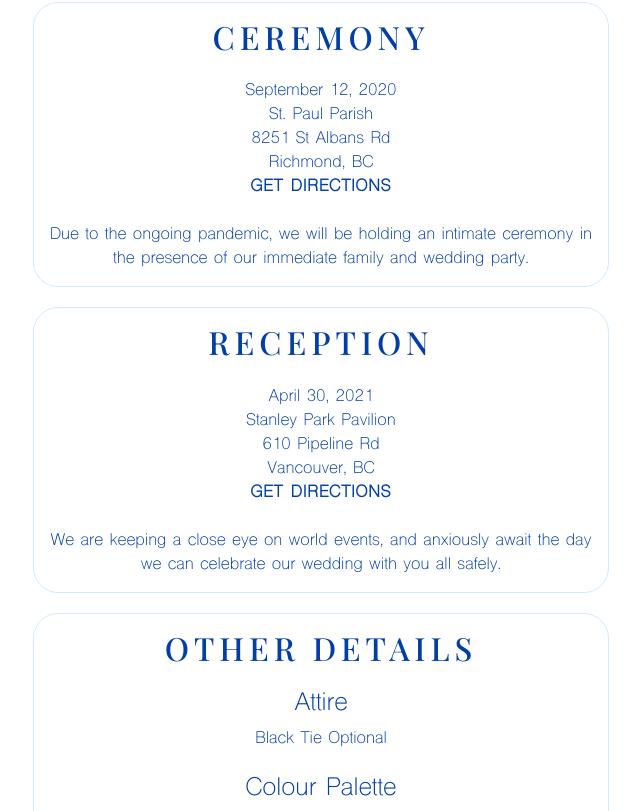
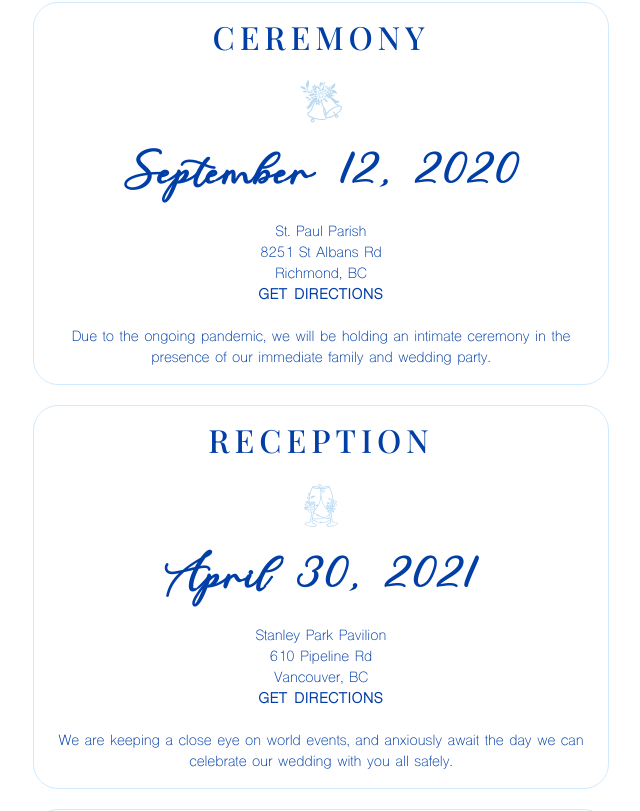
Before and after one commit to shanicerae/wedding-site, a React (Create React App) app: page /info in a window 1280 px wide. Shown: the part 409-1220 px from the top of the page, without its empty margins (319-959 px from the left). Built offline with nearby package versions, Linux system fonts and the light colour scheme.

Commit message:
Update info page

```diff
--- a/src/Info.js
+++ b/src/Info.js
@@ -1,5 +1,7 @@
 import React from "react";
 import "./App.css";
+import ReceptionIcon from "./images/reception-icon.svg";
+import CeremonyIcon from "./images/ceremony-icon.svg";
 
 function Info() {
   return (
@@ -9,8 +11,8 @@ function Info() {
       <div className="content-wrapper">
         <h2 className="content-title">Ceremony</h2>
         <div>
-          September 12, 2020
-          <br />
+          <img src={CeremonyIcon} className="info--icon" alt="Church bells" />
+          <p className="info--date">September 12, 2020</p>
           St. Paul Parish
           <br />
           8251 St Albans Rd
@@ -36,8 +38,12 @@ function Info() {
       <div className="content-wrapper">
         <h2 className="content-title">Reception</h2>
         <div>
-          April 30, 2021
-          <br />
+          <img
+            src={ReceptionIcon}
+            className="info--icon"
+            alt="Clinking wine glasses"
+          />
+          <p className="info--date">April 30, 2021</p>
           Stanley Park Pavilion
           <br />
           610 Pipeline Rd
@@ -60,15 +66,14 @@ function Info() {
       <div className="content-wrapper">
         <h2 className="content-title">Other Details</h2>
 
-        <h4>Attire</h4>
+        <h4 className="info--details">Attire</h4>
         <div>Black Tie Optional</div>
         <br />
 
-        <h4>Colour Palette</h4>
+        <h4 className="info--details">Colour Palette</h4>
         <span className="colour blush"></span>
+        <span className="colour baby-blue"></span>
         <span className="colour navy"></span>
-        <span className="colour baby-blue"></span>
-        <span className="colour white"></span>
         <span className="colour green"></span>
       </div>
     </div>
--- a/src/index.css
+++ b/src/index.css
@@ -42,7 +42,7 @@ ul {
   --light-blue: rgb(208, 235, 255);
   --dark-blue: rgb(1, 62, 166);
   --blush: rgb(250, 229, 227);
-  --green: rgb(50, 104, 14);
+  --green: rgb(45, 83, 15);
   --white: rgb(253, 253, 253);
 }
 
@@ -292,13 +292,30 @@ a {
   border-radius: 25px;
   margin: 20px auto;
   padding: 15px;
+  font-size: 14px;
 }
 
 .content-title {
   font-family: 'Playfair Display', sans-serif;
-  padding-bottom: 15px;
+  padding-bottom: 12px;
   letter-spacing: 5px;
   text-transform: uppercase;
+}
+
+.info--date {
+  font-family: 'Thank You';
+  font-size: 40px;
+  font-weight: bold;
+}
+
+.info--icon {
+  width: 50px;
+  padding-bottom: 20px;
+}
+
+.info--details {
+  font-family: 'Thank You';
+  font-weight: bold;
 }
 
 .directions-link {
```
Also changed, not shown: src/images/ceremony-icon.svg (added), src/images/reception-icon.svg (added).
